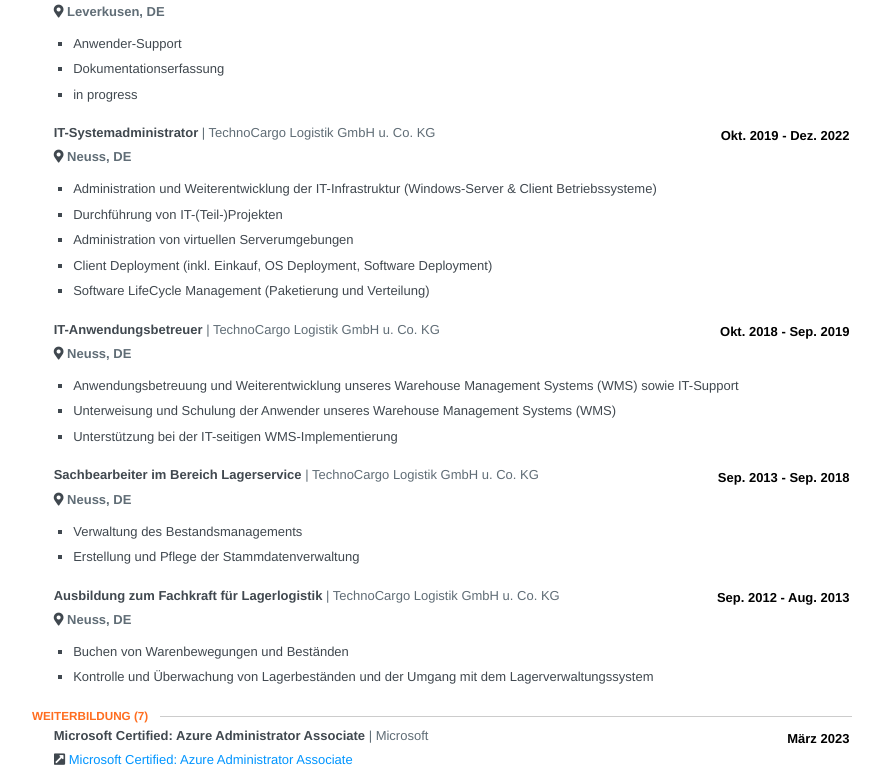
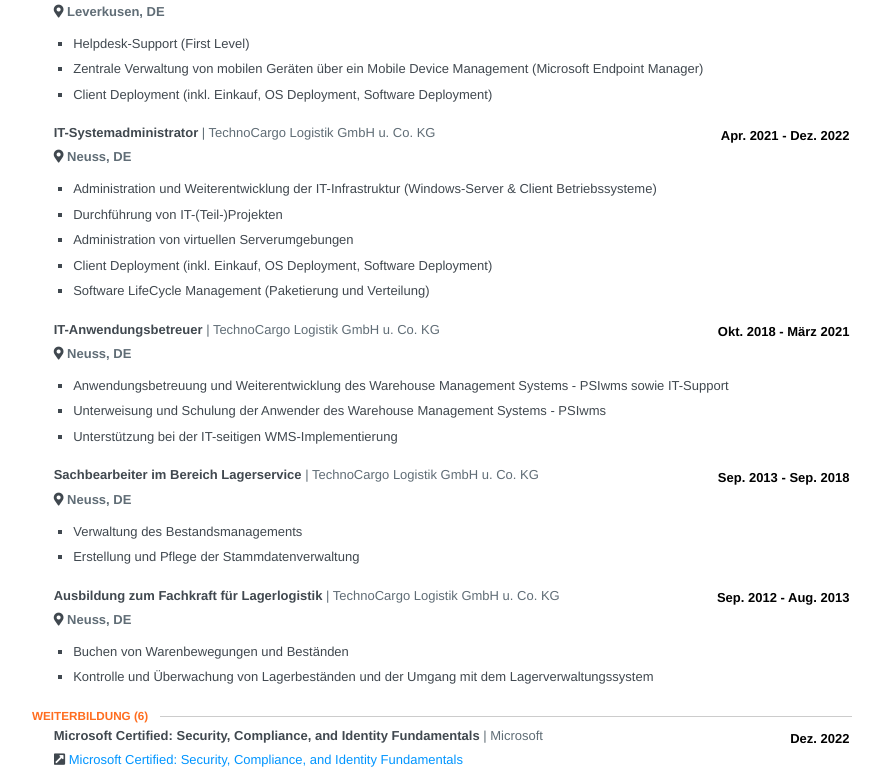
Before and after one commit to kakashi1987/cv, a plain HTML site: page index.html in a window 1280 px wide. Shown: the part 217-997 px from the top of the page, without its empty margins (198-1081 px from the left). Drawn offline with Linux system fonts and the light colour scheme.

Commit message:
Rollback

```diff
--- a/index.html
+++ b/index.html
@@ -849,9 +849,9 @@ section .location {
           <span class="location">Leverkusen, DE</span>
            <div class="item" id="work-item">
             <ul class="highlights">
-              <li><p><p>Anwender-Support</p></p></li>
-              <li><p><p>Dokumentationserfassung</p></p></li>
-              <li><p><p>in progress</p></p></li>
+              <li><p><p>Helpdesk-Support (First Level)</p></p></li>
+              <li><p><p>Zentrale Verwaltung von mobilen Geräten über ein Mobile Device Management (Microsoft Endpoint Manager)</p></p></li>
+              <li><p><p>Client Deployment (inkl. Einkauf, OS Deployment, Software Deployment)</p></p></li>
             </ul>
           </div>
         </section>
@@ -860,7 +860,7 @@ section .location {
 
           <header class="clear">
             <div class="date">
-              <span class="startDate">Okt. 2019</span>
+              <span class="startDate">Apr. 2021</span>
               <span class="endDate">- Dez. 2022</span>
             </div>
             <div class="position">IT-Systemadministrator</div>
@@ -885,7 +885,7 @@ section .location {
           <header class="clear">
             <div class="date">
               <span class="startDate">Okt. 2018</span>
-              <span class="endDate">- Sep. 2019</span>
+              <span class="endDate">- März 2021</span>
             </div>
             <div class="position">IT-Anwendungsbetreuer</div>
             <div class="company">TechnoCargo Logistik GmbH u. Co. KG</div>
@@ -895,8 +895,8 @@ section .location {
           <span class="location">Neuss, DE</span>
            <div class="item" id="work-item">
             <ul class="highlights">
-              <li><p><p>Anwendungsbetreuung und Weiterentwicklung unseres Warehouse Management Systems (WMS) sowie IT-Support</p></p></li>
-              <li><p><p>Unterweisung und Schulung der Anwender unseres Warehouse Management Systems (WMS)</p></p></li>
+              <li><p><p>Anwendungsbetreuung und Weiterentwicklung des Warehouse Management Systems - PSIwms sowie IT-Support</p></p></li>
+              <li><p><p>Unterweisung und Schulung der Anwender des Warehouse Management Systems - PSIwms</p></p></li>
               <li><p><p>Unterstützung bei der IT-seitigen WMS-Implementierung</p></p></li>
             </ul>
           </div>
@@ -947,39 +947,10 @@ section .location {
     </section>
     <section class="section">
       <header>
-        <h2 class='section-title'>Weiterbildung <span class="item-count">(7)</span></h2>
+        <h2 class='section-title'>Weiterbildung <span class="item-count">(6)</span></h2>
       </header>
 
       <section id="education">
-        <section class="education-item">
-          <header class="clear">
-            <div class="date">
-              <span class="startDate">
-              März 2023
-              </span>
-            </div>
-            <div class="header-left">
-              <div class="area">
-                Microsoft Certified: Azure Administrator Associate
-              </div>
-              <div class="institution">
-                Microsoft
-              </div>
-            </div>
-          </header>
-
-
-
-          <div class="item">
-          <span class="url">
-            <span class="fas fa-external-link-square-alt"></span>
-            <a target="_blank" href="https://www.credly.com/badges/0f0c4e6b-06af-437e-b4c6-60f41ab13560">Microsoft Certified: Azure Administrator Associate</a>
-          </span>
-          </div>
-
-          <div class="item">
-          </div>
-        </section>
         <section class="education-item">
           <header class="clear">
             <div class="date">
@@ -1269,11 +1240,9 @@ section .location {
     			 			<ul class="keywords">
     				<li>Docker</li>
     				<li>Terraform</li>
-    				<li>Packer</li>
-    				<li>Vagrant</li>
     				<li>Ansible</li>
     				<li>GitLab</li>
-    				<li>Jenkins</li>
+    				<li>Git</li>
     			</ul>
     		</div>
     	</section>
```
